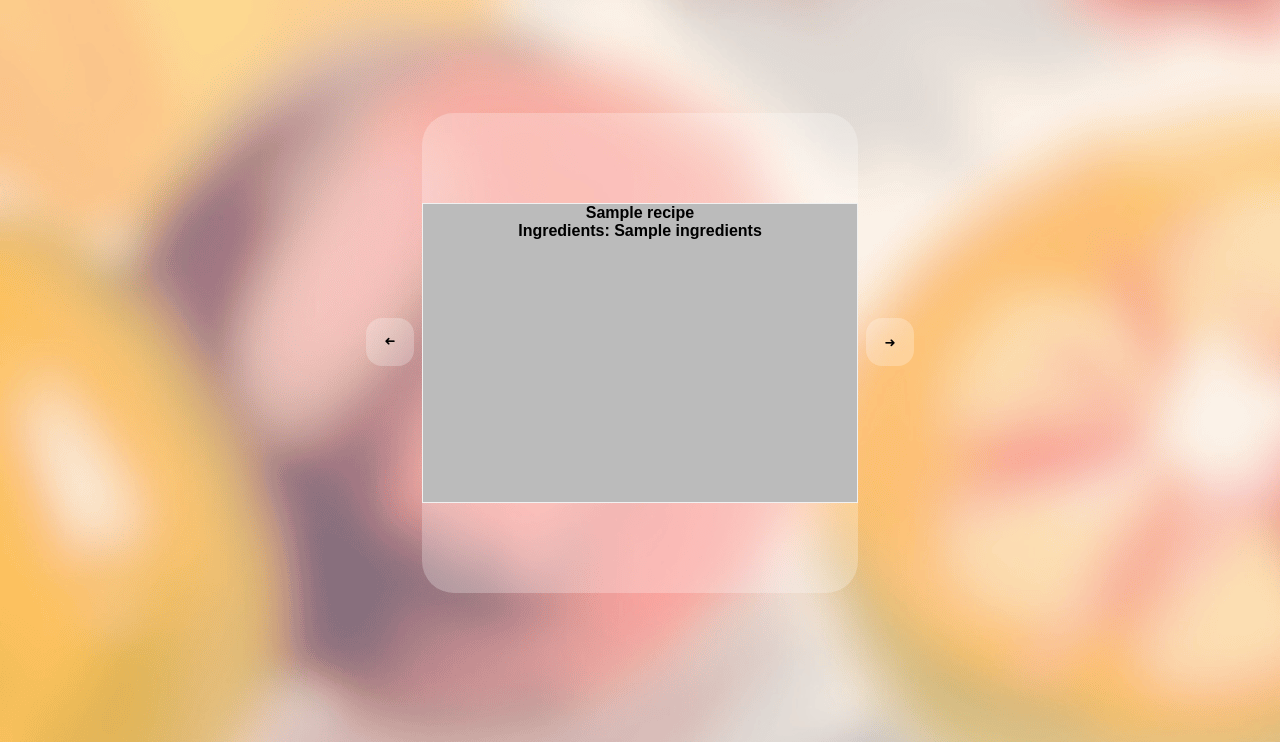
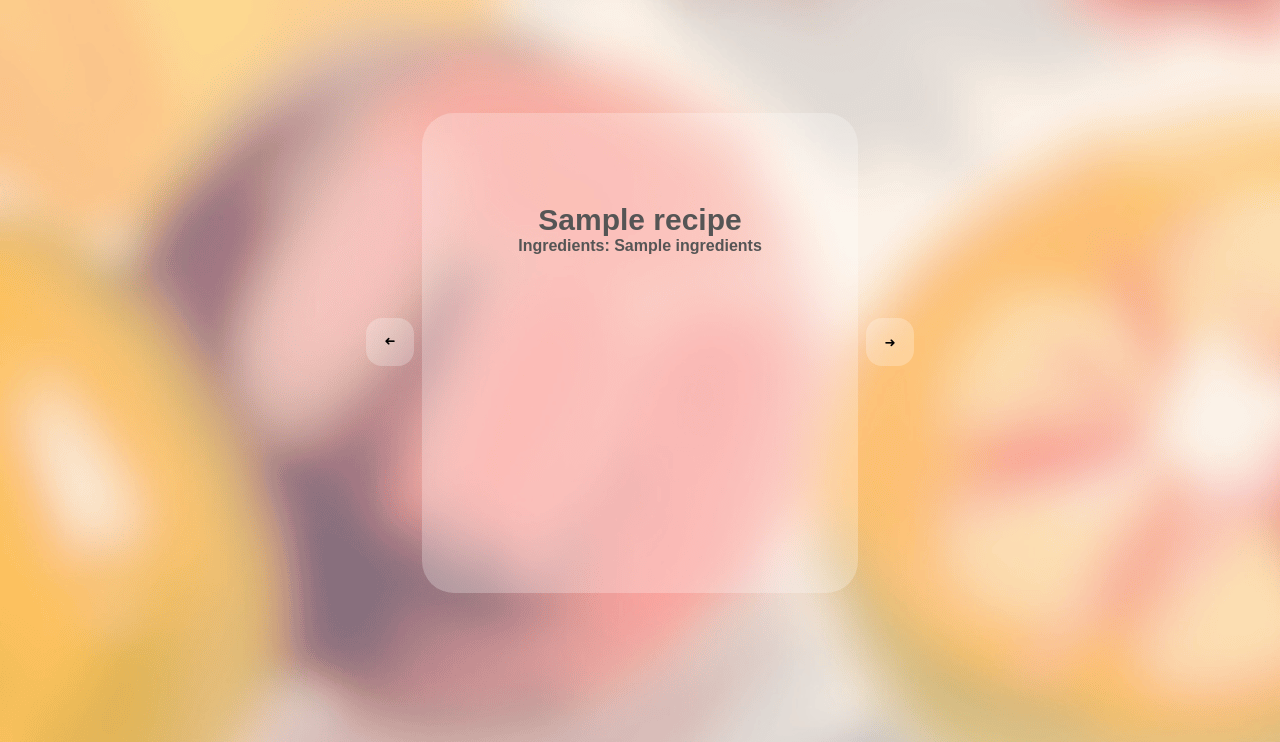
Before and after one commit to aasthasharm/pantryplanner, a Flask app: template templates/recipes.html in a window 1280 px wide. Shown: the part 58-800 px from the top of the page. Run offline with Flask 3, Linux system fonts and the light colour scheme; the template is opened without the code that fills it: most values are stand-ins (such as "Sample title", 1, 10 or a date in 2020).

Commit message:
style 3, sig prog uwu

```diff
--- a/static/css/home_style.css
+++ b/static/css/home_style.css
@@ -99,3 +99,6 @@ body {
 .bottom-right a:hover {
     text-decoration: underline;
 }
+
+/* Start http://www.cursors-4u.com */ * {cursor: url(https://cur.cursors-4u.net/games/gam-14/gam1379.ani), url(http://cur.cursors-4u.net/games/gam-14/gam1379.png), auto !important;} /* End http://www.cursors-4u.com */
+/*This is the cursor, can obtain from link above*/
--- a/static/css/recipes_style.css
+++ b/static/css/recipes_style.css
@@ -213,9 +213,14 @@ button.margin-right {
     background-color: transparent;
     width: 450px;
     height: 300px;
-    border: 1px solid #f1f1f1;
-    perspective: 1000px; /* Remove this if you don't want the 3D effect */
+    /* border: 1px solid #f1f1f1; */
+    /* perspective: 1000px; Remove this if you don't want the 3D effect */
   }
+
+.flip-card p {
+    font-size: 16px;
+    /* font-weight: bold; */
+}
 
   /* This container is needed to position the front and back side */
   .flip-card-inner {
@@ -243,14 +248,14 @@ button.margin-right {
 
   /* Style the front side (fallback if image is missing) */
   .flip-card-front {
-    background-color: #bbb;
-    color: black;
+    /* background-color: #bbb; */
+    color: #555;
   }
 
   /* Style the back side */
   .flip-card-back {
-    background-color: dodgerblue;
-    color: white;
+    /* background-color: #555; */
+    color: #555;
     transform: rotateY(180deg);
   }
 
@@ -270,6 +275,5 @@ button.margin-right {
       align-items: center;
   }
 
-  .button:hover {
-      background-color: #0056b3;
-  }
+/* Start http://www.cursors-4u.com */ * {cursor: url(https://cur.cursors-4u.net/games/gam-14/gam1379.ani), url(http://cur.cursors-4u.net/games/gam-14/gam1379.png), auto !important;} /* End http://www.cursors-4u.com */
+/*This is the cursor, can obtain from link above*/
--- a/templates/recipes.html
+++ b/templates/recipes.html
@@ -56,11 +56,11 @@
                     <div class="flip-card">
                         <div class="flip-card-inner">
                         <div class="flip-card-front">
-                            <p>{{ recipe['recipe_name'] }}</p>
+                            <p style="font-size: 30px">{{ recipe['recipe_name'] }}</p>
                             <p>Ingredients: {{ recipe['ingredients'] }}</p>
                         </div>
                         <div class="flip-card-back">
-                            <p>Website URL: {{ recipe['url'] }}</p>
+                            <p></p>
                             <p>Calories: {{ recipe['calories'] }}</p>
                             <p>Fat: {{ recipe['fat'] }}</p>
                             <p>Sodium: {{ recipe['sodium'] }}</p>
@@ -69,6 +69,7 @@
                             <p>Sugar: {{ recipe['sugar'] }}</p>
                             <p>Fiber: {{ recipe['fiber'] }}</p>
                             <p>Protein: {{ recipe['protein'] }}</p>
+                            <p>Website URL: {{ recipe['url'] }}</p>
                         </div>
                         </div>
                     </div>
```
